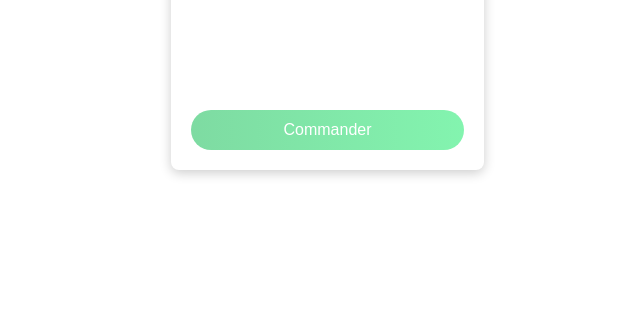
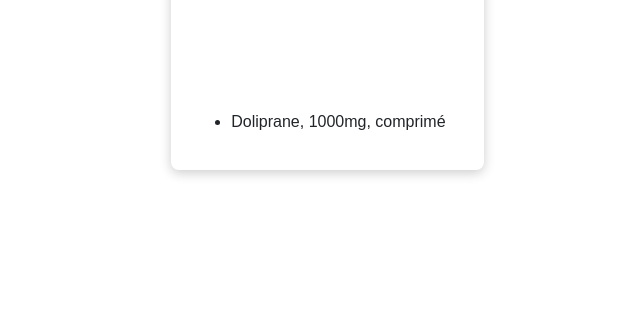
Before and after one commit to galideli/front, a website: page pages/live-tracking.html in a window 1280 px wide. Shown: the part 270-590 px from the top of the page, 0-635 px from the left. Drawn offline with Linux system fonts and the light colour scheme; some packages are replaced by stand-ins of ours.

Commit message:
Fix search and link it

```diff
--- a/js/main.js
+++ b/js/main.js
@@ -32,10 +32,7 @@
 
 window.addEventListener("load", function(){
 
-  const fileSelector = document.getElementById('input-file');
-  fileSelector.onchange = () => {
-    location.href='./pages/live-tracking.html';
-  }
+
 
 
 
@@ -90,7 +87,7 @@
                 ///parse item to get item.name
                   console.log("item:"+ JSON.stringify(item));
 
-                  option.innerHTML = "<button>"+item.name+"</button>";
+                  option.innerHTML = "<button onclick=\"location.href=\'.\/order.html\'\">"+item.name+"</button>";
 
                   // attach the option to the datalist element
                   drugs_list.appendChild(option);
--- a/pages/live-tracking.html
+++ b/pages/live-tracking.html
@@ -61,10 +61,11 @@
       <div class="recap-group">
         <div id="orderlist-card" class="col-md-6 col-12 order-card">
           <h3>Commande</h3>
-          <div class="payment-line">
-
-          </div>
-          <button class="order-button" onclick="location.href='./live-tracking.html'">Commander</button>
+          <ul class="command-list">
+            <li>
+              Doliprane, 1000mg, comprimé
+            </li>
+          </ul>
         </div>
 
       </div>
```
Also changed, not shown: js/prescription.js (added, +7 -0 lines).
